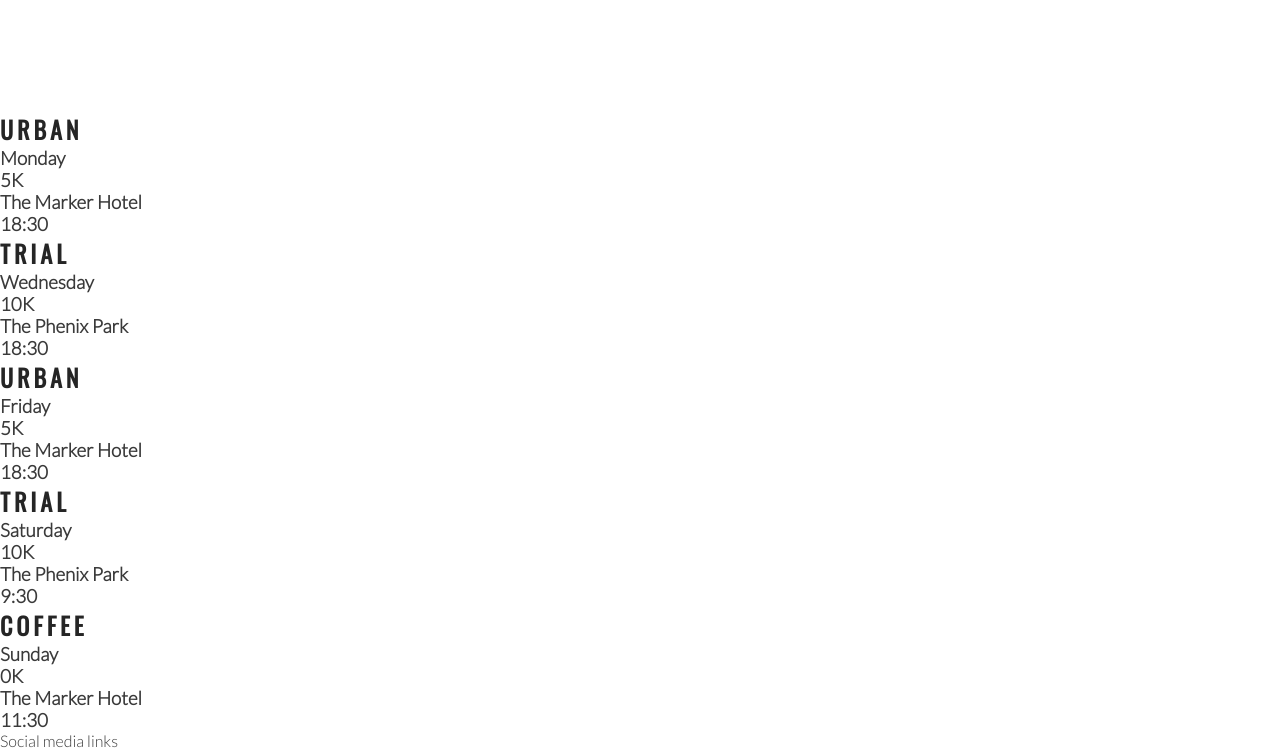
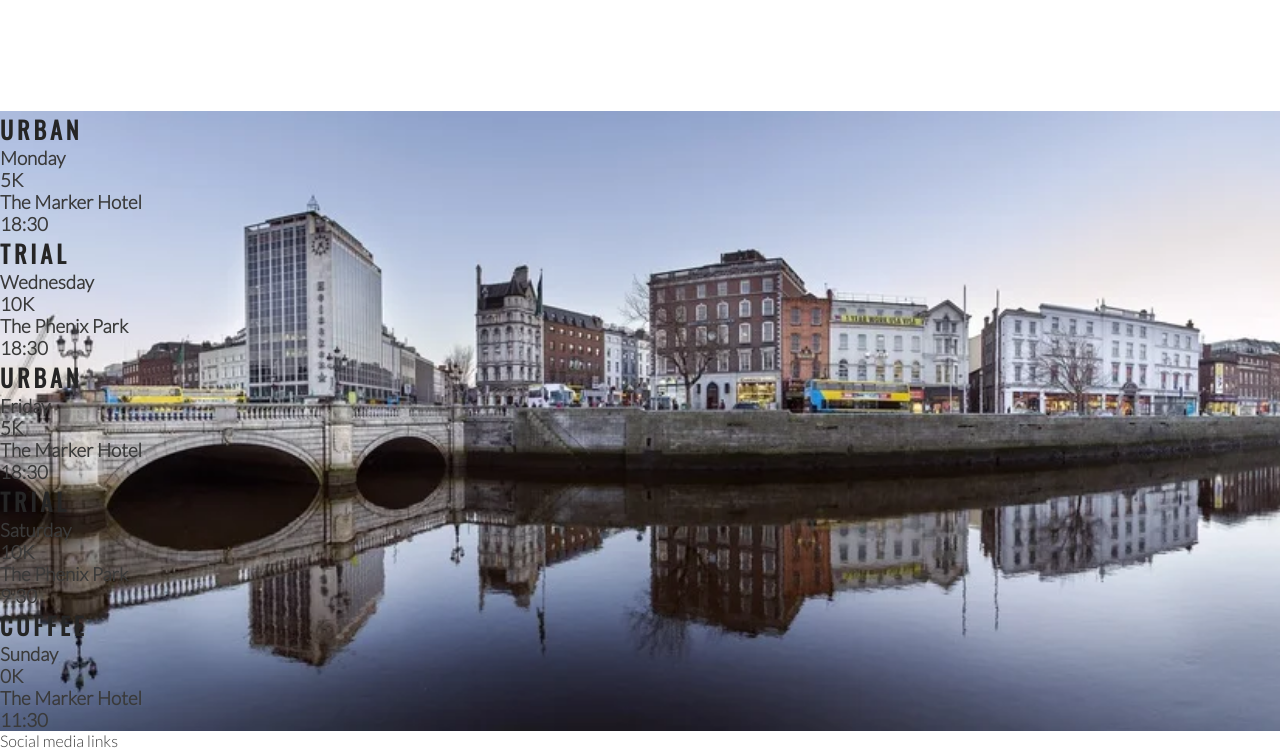
Before and after one commit to KurkRogi/love-running, a plain HTML site: page index.html in a window 1280 px wide. Shown: the part 1184-1934 px from the top of the page. Drawn offline with nearby package versions, Linux system fonts and the light colour scheme.

Commit message:
Add background image to times section

```diff
--- a/assets/css/style.css
+++ b/assets/css/style.css
@@ -191,3 +191,14 @@
     height: 100%;
     border-radius: 50%;
 }
+
+/* Meetup times section */
+
+#times {
+    background-image: url("../images/dublin-city.webp");
+    background-repeat: no-repeat;
+    background-size: cover;
+    background-position: center;
+    width: 100%;
+    overflow: hidden;
+}
--- a/index.html
+++ b/index.html
@@ -63,7 +63,7 @@
             </div>
         </div>
     </section>
-    <section>
+    <section id="times">
         <div>
             <h2>Urban</h2>
             <h3>Monday</h3>
```
Also changed, not shown: assets/images/dublin-city.webp (added).
